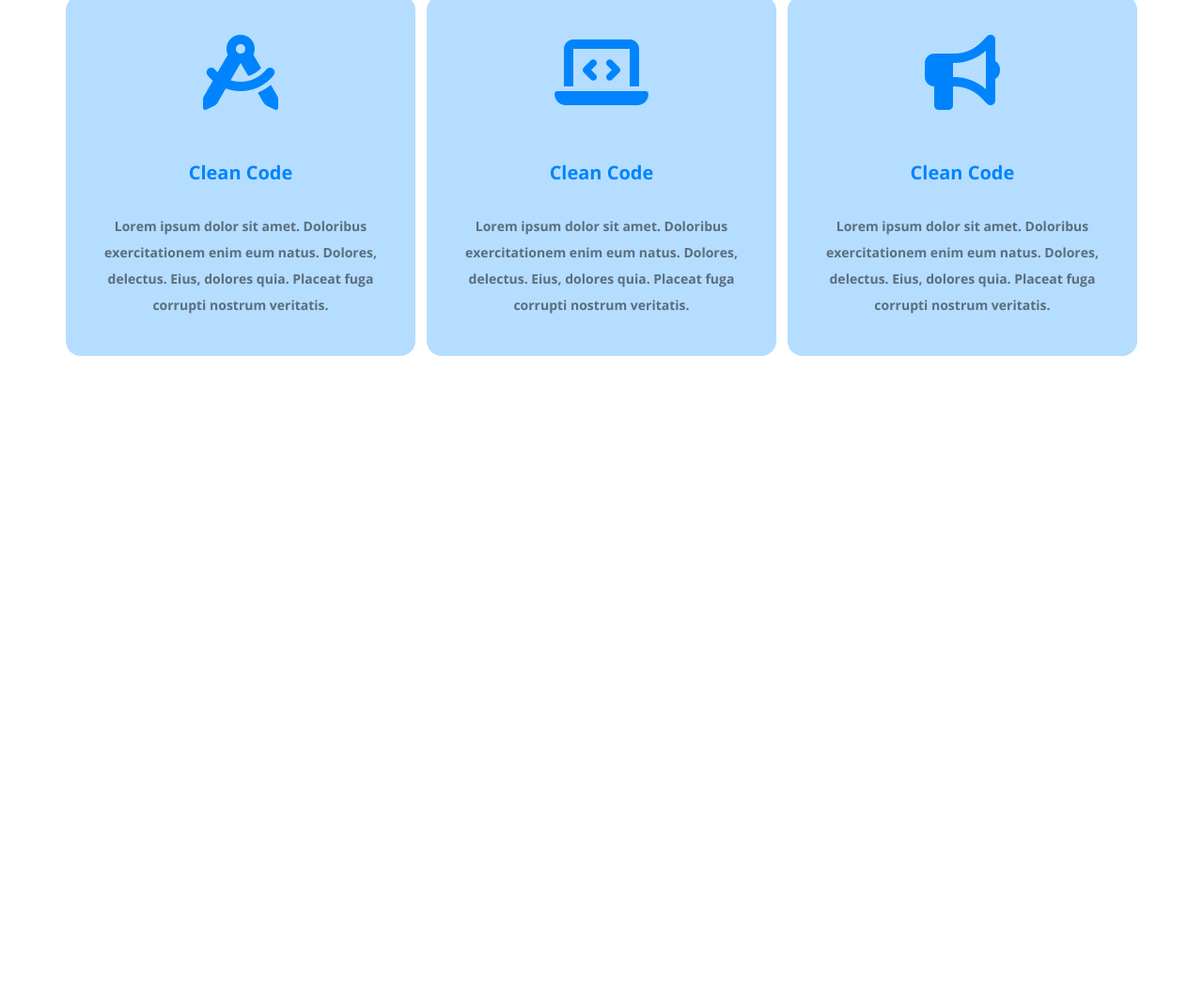
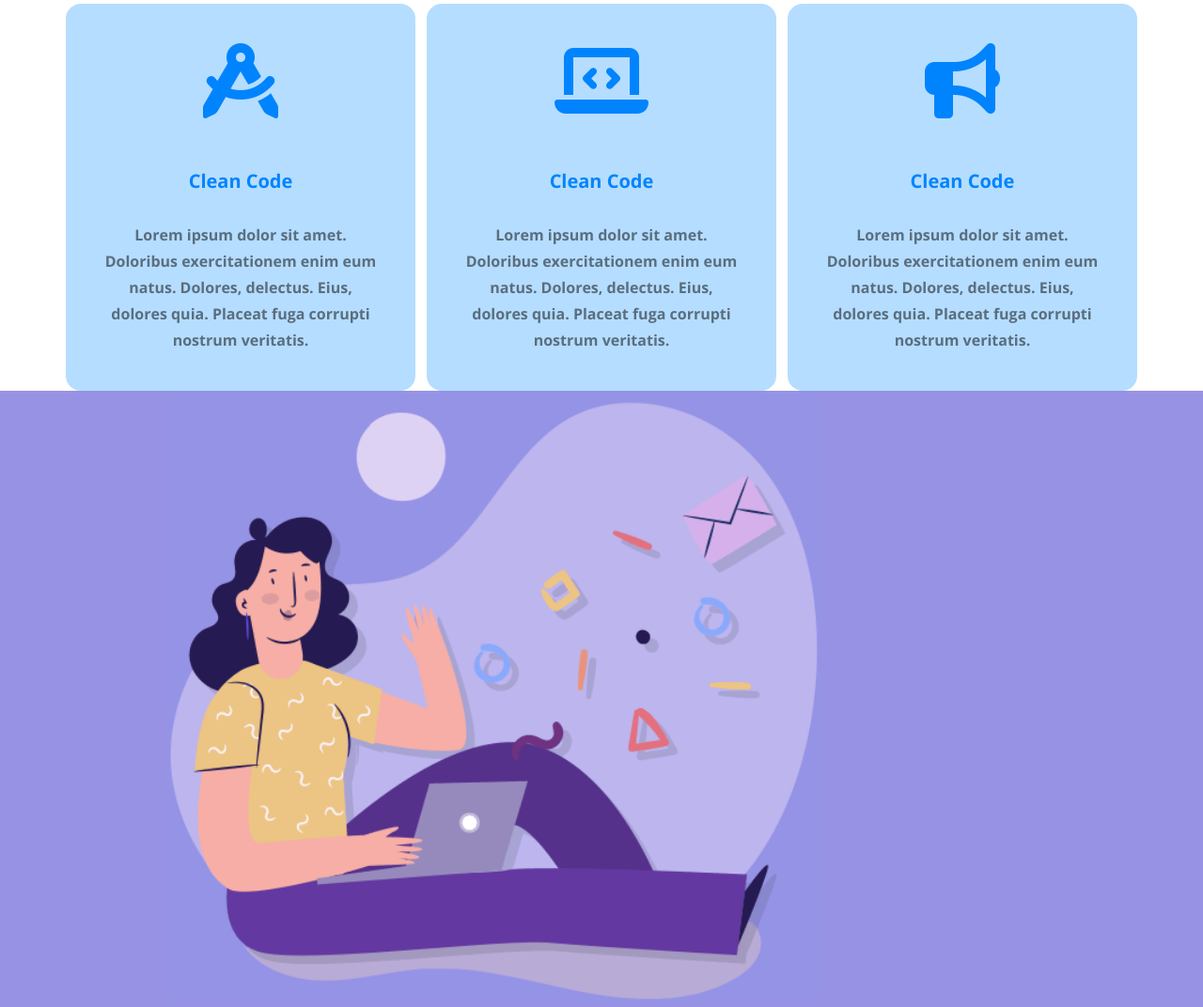
Before and after one commit to Alaikum/htmlcss-responsive-layout, a plain HTML site: page index.html in a window 1280 px wide. Shown: the part 469-1541 px from the top of the page at 94% size. Before the commit the page ends 848 px from the top, so only its background shows below. Drawn offline with nearby package versions, Linux system fonts and the light colour scheme.

Commit message:
sistemata img-col8

```diff
--- a/css/style.css
+++ b/css/style.css
@@ -119,7 +119,8 @@ menu {
     border-radius: 2rem;
     width: 90%;
 }
-.img-col8{
+
+.img-col8 {
     margin-bottom: -0.25rem;
 }
 
@@ -135,12 +136,18 @@ menu {
 }
 
 
-.p-col4{
+.p-col4 {
     margin-top: -0.625rem;
     text-align: center;
     flex-direction: column;
     padding-bottom: 2.5rem;
 }
+
+.purple {
+    background-color: #9792E4;
+}
+
+/* SEZIONE VIOLA  */
 
 
 /* MEDIA TABLET  */
@@ -167,9 +174,14 @@ menu {
         font-size: 1.125rem;
     }
 
-    .p-col {
+    .p-col4,
+    .p-col8 {
         font-size: 1rem;
     }
+
+
+    /* SEZIONE VIOLA  */
+
 
 }
 
@@ -205,6 +217,7 @@ menu {
 
     .col8 {
         flex-basis: calc(calc(100% /3 *2) - 0.75rem);
+
     }
 
     .row-col8 {
@@ -216,16 +229,30 @@ menu {
         font-size: 1.125rem;
     }
 
-    .p-col {
+    .p-col4,
+    .p-col8 {
         font-size: 1rem;
     }
 
     .img-col8 {
         padding-top: 3rem;
+
     }
 
-    #special-col4{
+    .img-col8 img{
+        position: relative;
+        top: 13%;
+    }
+
+    #special-col4 {
         padding-bottom: 0;
+    }
+
+
+    /* SEZIONE VIOLA  */
+
+    .small {
+        max-width: 60rem;
     }
 
 
--- a/index.html
+++ b/index.html
@@ -199,8 +199,42 @@
         </section>
 
 
+        <!-- sexione viola -->
+        <section class="purple">
+
+            <div class="container small">
+
+                <div class="row">
+                    <figure class="img-col6">
+                        <img src="img/planning1.png" alt="Girl">
+                    </figure>
+                    <div class="text-col6">
+                        <h2 class="title-col6">
+
+                        </h2>
+
+                        <p class="p-col6">
+
+                        </p>
+                    </div>
 
 
+                    <div class="col6">
+
+
+                    </div>
+                    <div class="col6">
+
+
+                    </div>
+
+                </div>
+
+            </div>
+
+
+
+        </section>
 
     </main>
 
```
